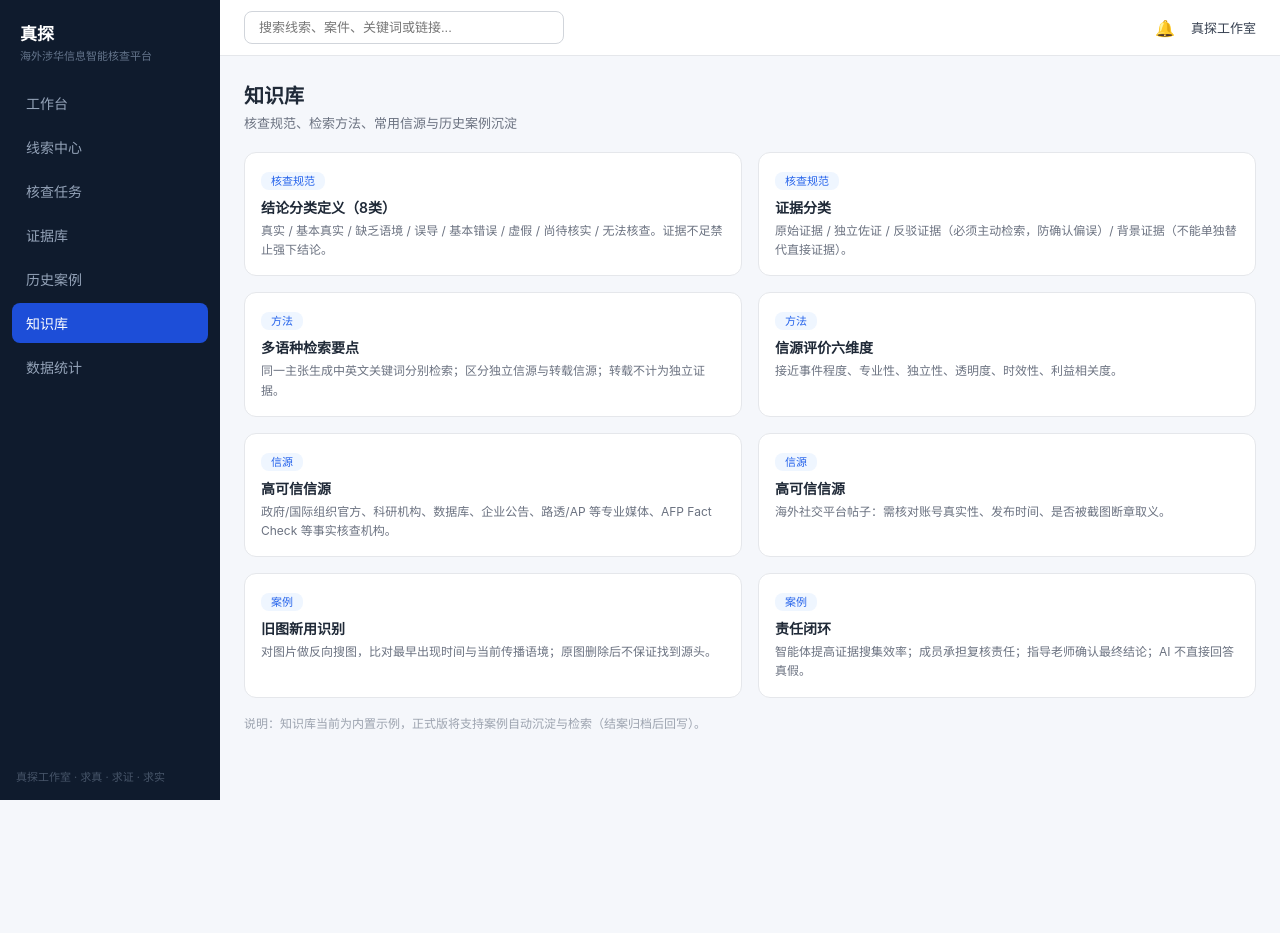
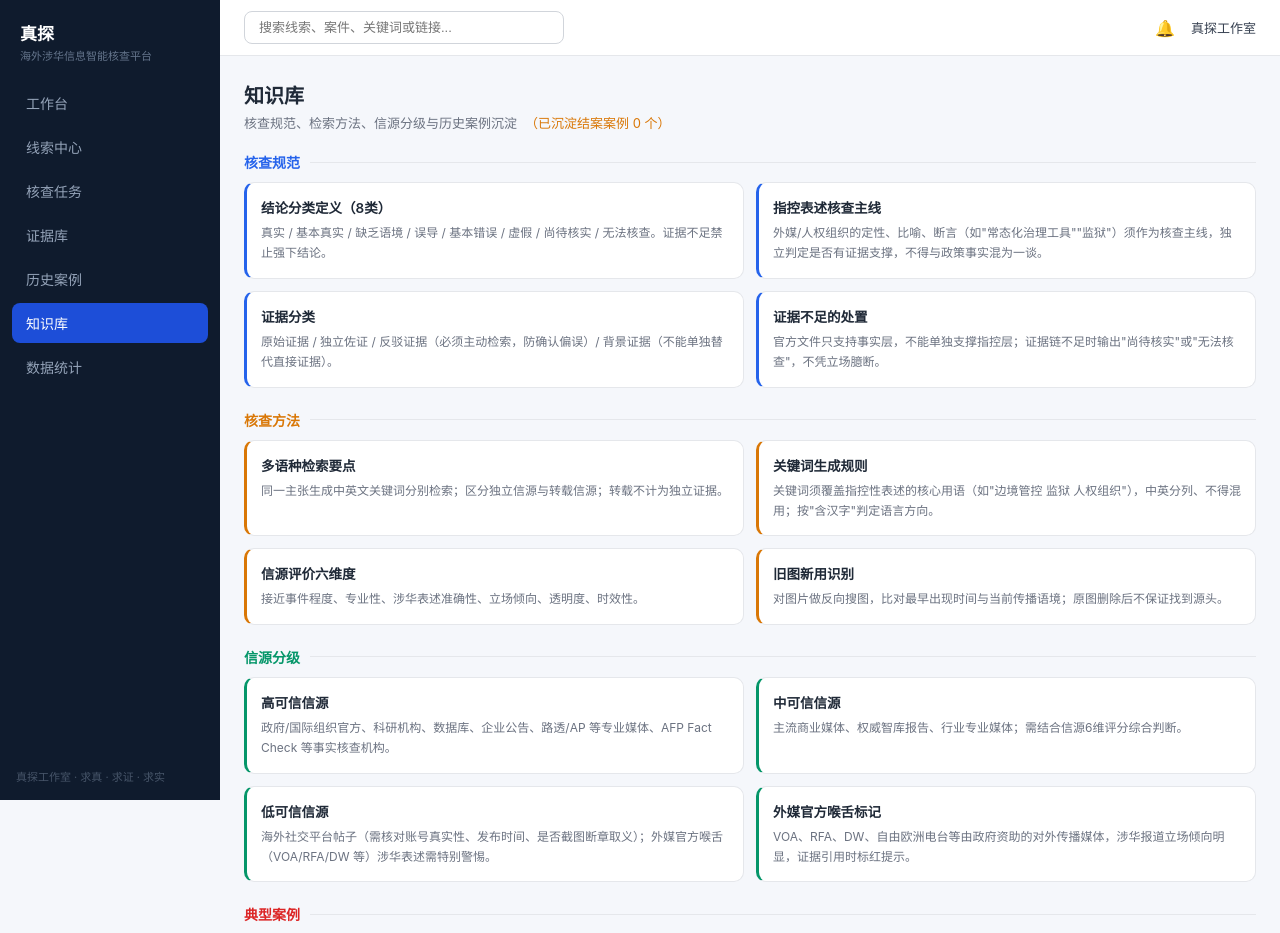
Before and after one commit to vincentpengpeng/demo-gallery, a React (Vite) app in the folder frontend/: page /knowledge in a window 1280 px wide. Shown: the top 933 px of the page. Before the commit the page ends 800 px from the top, so only its background shows below. Built offline with nearby package versions, Linux system fonts and the light colour scheme; no server answers.

Commit message:
证据库/知识库增加演示数据：空数据时展示mock，知识库结构化四类沉淀

```diff
--- a/frontend/src/pages/EvidenceLib.jsx
+++ b/frontend/src/pages/EvidenceLib.jsx
@@ -2,19 +2,90 @@ import React, { useEffect, useState } from 'react'
 import { useNavigate } from 'react-router-dom'
 import { api } from '../api/client.js'
 
+// 演示数据：真实案件为空时展示，便于演示效果
+const DEMO_EVIDENCE = [
+  { case_no: 'ZT-2026-0001', case_id: -1, name: '中国出入境管理法（2024年修订版）全文', source_org: '全国人大常委会', publish_date: '2024-06-28', relation: '支持', source_type: '中方官方', reliability: '高', url: '' },
+  { case_no: 'ZT-2026-0001', case_id: -1, name: '国家移民管理局：出入境新规政策解读', source_org: '国家移民管理局', publish_date: '2026-07-05', relation: '支持', source_type: '中方官方', reliability: '高', url: '' },
+  { case_no: 'ZT-2026-0001', case_id: -1, name: '环球时报社评：规范出入境就是"封闭"？无稽之谈', source_org: '环球时报', publish_date: '2026-08-02', relation: '反驳', source_type: '中方媒体', reliability: '较高', url: '' },
+  { case_no: 'ZT-2026-0001', case_id: -1, name: 'CNN 报道：中国新出入境规定实施细则公布', source_org: 'CNN', publish_date: '2026-08-10', relation: '背景', source_type: '外媒官方喉舌', reliability: '中', url: '' },
+  { case_no: 'ZT-2026-0001', case_id: -1, name: '人权观察（HRW）年度报告：边境管控章节', source_org: 'Human Rights Watch', publish_date: '2026-01-15', relation: '待确认', source_type: '国际组织', reliability: '中', url: '' },
+  { case_no: 'ZT-2026-0002', case_id: -2, name: '外交部例行记者会实录（2026年8月14日）', source_org: '中华人民共和国外交部', publish_date: '2026-08-14', relation: '支持', source_type: '中方官方', reliability: '高', url: '' },
+  { case_no: 'ZT-2026-0002', case_id: -2, name: '国防部新闻发言人回应实录', source_org: '中华人民共和国国防部', publish_date: '2026-08-15', relation: '支持', source_type: '中方官方', reliability: '高', url: '' },
+  { case_no: 'ZT-2026-0002', case_id: -2, name: '路透社：中方就相关事件最新表态', source_org: 'Reuters', publish_date: '2026-08-15', relation: '背景', source_type: '国际媒体', reliability: '较高', url: '' },
+  { case_no: 'ZT-2026-0002', case_id: -2, name: 'VOA 报道：渲染所谓"区域紧张"', source_org: 'VOA 美国之音', publish_date: '2026-08-16', relation: '背景', source_type: '外媒官方喉舌', reliability: '低', url: '' },
+  { case_no: 'ZT-2026-0003', case_id: -3, name: '新华社：涉疆报道事实核查专题', source_org: '新华社', publish_date: '2026-07-20', relation: '支持', source_type: '中方媒体', reliability: '较高', url: '' },
+  { case_no: 'ZT-2026-0003', case_id: -3, name: '新疆维吾尔自治区人民政府新闻发布会', source_org: '新疆自治区政府', publish_date: '2026-07-22', relation: '支持', source_type: '中方官方', reliability: '高', url: '' },
+  { case_no: 'ZT-2026-0003', case_id: -3, name: '外媒转载对比：原始报道与转述偏差分析', source_org: 'FactCheck.org', publish_date: '2026-07-25', relation: '反驳', source_type: '事实核查机构', reliability: '高', url: '' },
+]
+
+const REL_COLORS = {
+  '支持': { bg: '#ecfdf5', color: '#059669' },
+  '反驳': { bg: '#fef2f2', color: '#dc2626' },
+  '背景': { bg: '#eff6ff', color: '#2563eb' },
+  '待确认': { bg: '#f3f4f6', color: '#6b7280' },
+}
+
 export default function EvidenceLib() {
   const [cases, setCases] = useState([])
+  const [keyword, setKeyword] = useState('')
+  const [relFilter, setRelFilter] = useState('all')
+  const [typeFilter, setTypeFilter] = useState('all')
+  const [usingDemo, setUsingDemo] = useState(false)
   const navigate = useNavigate()
-  useEffect(() => { api.listCases().then(setCases).catch(() => {}) }, [])
 
-  const allEvidence = cases.flatMap((c) => (c.evidence || []).map((e) => ({ ...e, case_no: c.case_no, case_id: c.id })))
+  useEffect(() => {
+    api.listCases().then((list) => {
+      setCases(list || [])
+      const real = (list || []).flatMap((c) => (c.evidence || []).map((e) => ({ ...e, case_no: c.case_no, case_id: c.id })))
+      setUsingDemo(real.length === 0)
+    }).catch(() => {
+      setUsingDemo(true)
+    })
+  }, [])
+
+  const realEvidence = cases.flatMap((c) => (c.evidence || []).map((e) => ({ ...e, case_no: c.case_no, case_id: c.id })))
+  const all = usingDemo ? DEMO_EVIDENCE : realEvidence
+
+  let list = all
+  if (keyword) {
+    const k = keyword.toLowerCase()
+    list = list.filter((e) => (e.name + (e.source_org || '') + (e.case_no || '')).toLowerCase().includes(k))
+  }
+  if (relFilter !== 'all') list = list.filter((e) => e.relation === relFilter)
+  if (typeFilter !== 'all') list = list.filter((e) => (e.source_type || '').includes(typeFilter))
+
+  const rels = ['all', '支持', '反驳', '背景', '待确认']
+  const types = ['all', '中方官方', '中方媒体', '国际媒体', '外媒官方喉舌', '事实核查机构', '国际组织']
 
   return (
     <div>
       <h2 style={{ fontSize: 20, marginBottom: 4 }}>证据库</h2>
-      <p style={{ color: '#6b7280', fontSize: 13, marginBottom: 20 }}>
-        全部核查案件的证据条目，共 {allEvidence.length} 条
+      <p style={{ color: '#6b7280', fontSize: 13, marginBottom: 16 }}>
+        全部核查案件的证据条目，共 {list.length} 条
+        {usingDemo && <span style={{ color: '#d97706', marginLeft: 8 }}>（当前展示演示数据）</span>}
       </p>
+
+      {/* 筛选栏 */}
+      <div style={{ display: 'flex', gap: 10, marginBottom: 16, flexWrap: 'wrap', alignItems: 'center' }}>
+        <input
+          value={keyword}
+          onChange={(e) => setKeyword(e.target.value)}
+          placeholder="搜索证据名称 / 来源机构 / 案件编号…"
+          style={{ padding: '8px 14px', borderRadius: 8, border: '1px solid #d1d5db', fontSize: 13, width: 280 }}
+        />
+        <select value={relFilter} onChange={(e) => setRelFilter(e.target.value)}
+          style={{ padding: '8px 10px', borderRadius: 8, border: '1px solid #d1d5db', fontSize: 13 }}>
+          {rels.map((r) => <option key={r} value={r}>{r === 'all' ? '全部关系' : `关系：${r}`}</option>)}
+        </select>
+        <select value={typeFilter} onChange={(e) => setTypeFilter(e.target.value)}
+          style={{ padding: '8px 10px', borderRadius: 8, border: '1px solid #d1d5db', fontSize: 13 }}>
+          {types.map((t) => <option key={t} value={t}>{t === 'all' ? '全部信源' : `信源：${t}`}</option>)}
+        </select>
+        {usingDemo && (
+          <span style={{ fontSize: 12, color: '#9ca3af' }}>（演示数据：提交真实线索后自动切换为真实证据）</span>
+        )}
+      </div>
+
       <div style={{ background: '#fff', borderRadius: 12, border: '1px solid #e5e7eb', overflow: 'hidden' }}>
         <table style={{ width: '100%', borderCollapse: 'collapse', fontSize: 13 }}>
           <thead>
@@ -25,21 +96,37 @@ export default function EvidenceLib() {
               <th style={{ padding: '12px 16px' }}>日期</th>
               <th style={{ padding: '12px 16px' }}>关系</th>
               <th style={{ padding: '12px 16px' }}>类型</th>
+              <th style={{ padding: '12px 16px' }}>可信度</th>
             </tr>
           </thead>
           <tbody>
-            {allEvidence.map((e, i) => (
-              <tr key={i} style={{ borderTop: '1px solid #f3f4f6', cursor: 'pointer' }}
-                onClick={() => navigate(`/cases/${e.case_id}`)}>
-                <td style={{ padding: '10px 16px', color: '#2563eb' }}>{e.case_no}</td>
-                <td style={{ padding: '10px 16px', maxWidth: 240, overflow: 'hidden', textOverflow: 'ellipsis', whiteSpace: 'nowrap' }}>{e.name}</td>
-                <td style={{ padding: '10px 16px' }}>{e.source_org}</td>
-                <td style={{ padding: '10px 16px' }}>{e.publish_date}</td>
-                <td style={{ padding: '10px 16px' }}>{e.relation}</td>
-                <td style={{ padding: '10px 16px' }}>{e.source_type}</td>
-              </tr>
-            ))}
-            {allEvidence.length === 0 && <tr><td colSpan={6} style={{ padding: 24, textAlign: 'center', color: '#9ca3af' }}>暂无证据</td></tr>}
+            {list.map((e, i) => {
+              const rc = REL_COLORS[e.relation] || REL_COLORS['待确认']
+              const isType = e.source_type || ''
+              return (
+                <tr key={i} style={{ borderTop: '1px solid #f3f4f6', cursor: e.case_id > 0 ? 'pointer' : 'default' }}
+                  onClick={() => e.case_id > 0 && navigate(`/cases/${e.case_id}`)}>
+                  <td style={{ padding: '10px 16px', color: e.case_id > 0 ? '#2563eb' : '#6b7280' }}>{e.case_no}</td>
+                  <td style={{ padding: '10px 16px', maxWidth: 260, overflow: 'hidden', textOverflow: 'ellipsis', whiteSpace: 'nowrap' }}>{e.name}</td>
+                  <td style={{ padding: '10px 16px', maxWidth: 150, overflow: 'hidden', textOverflow: 'ellipsis', whiteSpace: 'nowrap' }}>{e.source_org}</td>
+                  <td style={{ padding: '10px 16px' }}>{e.publish_date}</td>
+                  <td style={{ padding: '10px 16px' }}>
+                    <span style={{ padding: '2px 10px', borderRadius: 10, fontSize: 12, background: rc.bg, color: rc.color }}>{e.relation}</span>
+                  </td>
+                  <td style={{ padding: '10px 16px' }}>
+                    {isType.includes('中方官方') ? (
+                      <span style={{ fontSize: 11, padding: '2px 8px', borderRadius: 8, background: '#ecfdf5', color: '#059669' }}>{isType}</span>
+                    ) : isType.includes('外媒官方喉舌') ? (
+                      <span style={{ fontSize: 11, padding: '2px 8px', borderRadius: 8, background: '#fef2f2', color: '#dc2626' }}>{isType}</span>
+                    ) : (
+                      <span style={{ fontSize: 11, padding: '2px 8px', borderRadius: 8, background: '#f3f4f6', color: '#6b7280' }}>{isType}</span>
+                    )}
+                  </td>
+                  <td style={{ padding: '10px 16px' }}>{e.reliability}</td>
+                </tr>
+              )
+            })}
+            {list.length === 0 && <tr><td colSpan={7} style={{ padding: 24, textAlign: 'center', color: '#9ca3af' }}>暂无匹配证据</td></tr>}
           </tbody>
         </table>
       </div>
--- a/frontend/src/pages/KnowledgeBase.jsx
+++ b/frontend/src/pages/KnowledgeBase.jsx
@@ -1,34 +1,83 @@
-import React from 'react'
+import React, { useEffect, useState } from 'react'
+import { api } from '../api/client.js'
 
-const KB_ITEMS = [
-  { type: '核查规范', title: '结论分类定义（8类）', desc: '真实 / 基本真实 / 缺乏语境 / 误导 / 基本错误 / 虚假 / 尚待核实 / 无法核查。证据不足禁止强下结论。' },
-  { type: '核查规范', title: '证据分类', desc: '原始证据 / 独立佐证 / 反驳证据（必须主动检索，防确认偏误）/ 背景证据（不能单独替代直接证据）。' },
-  { type: '方法', title: '多语种检索要点', desc: '同一主张生成中英文关键词分别检索；区分独立信源与转载信源；转载不计为独立证据。' },
-  { type: '方法', title: '信源评价六维度', desc: '接近事件程度、专业性、独立性、透明度、时效性、利益相关度。' },
-  { type: '信源', title: '高可信信源', desc: '政府/国际组织官方、科研机构、数据库、企业公告、路透/AP 等专业媒体、AFP Fact Check 等事实核查机构。' },
-  { type: '信源', title: '高可信信源', desc: '海外社交平台帖子：需核对账号真实性、发布时间、是否被截图断章取义。' },
-  { type: '案例', title: '旧图新用识别', desc: '对图片做反向搜图，比对最早出现时间与当前传播语境；原图删除后不保证找到源头。' },
-  { type: '案例', title: '责任闭环', desc: '智能体提高证据搜集效率；成员承担复核责任；指导老师确认最终结论；AI 不直接回答真假。' },
+// 演示知识库：内置核查规范、方法与示例案例，便于演示效果
+const KB_SECTIONS = [
+  {
+    type: '核查规范',
+    color: '#2563eb', bg: '#eff6ff',
+    items: [
+      { title: '结论分类定义（8类）', desc: '真实 / 基本真实 / 缺乏语境 / 误导 / 基本错误 / 虚假 / 尚待核实 / 无法核查。证据不足禁止强下结论。' },
+      { title: '指控表述核查主线', desc: '外媒/人权组织的定性、比喻、断言（如"常态化治理工具""监狱"）须作为核查主线，独立判定是否有证据支撑，不得与政策事实混为一谈。' },
+      { title: '证据分类', desc: '原始证据 / 独立佐证 / 反驳证据（必须主动检索，防确认偏误）/ 背景证据（不能单独替代直接证据）。' },
+      { title: '证据不足的处置', desc: '官方文件只支持事实层，不能单独支撑指控层；证据链不足时输出"尚待核实"或"无法核查"，不凭立场臆断。' },
+    ],
+  },
+  {
+    type: '核查方法',
+    color: '#d97706', bg: '#fef3c7',
+    items: [
+      { title: '多语种检索要点', desc: '同一主张生成中英文关键词分别检索；区分独立信源与转载信源；转载不计为独立证据。' },
+      { title: '关键词生成规则', desc: '关键词须覆盖指控性表述的核心用语（如"边境管控 监狱 人权组织"），中英分列、不得混用；按"含汉字"判定语言方向。' },
+      { title: '信源评价六维度', desc: '接近事件程度、专业性、涉华表述准确性、立场倾向、透明度、时效性。' },
+      { title: '旧图新用识别', desc: '对图片做反向搜图，比对最早出现时间与当前传播语境；原图删除后不保证找到源头。' },
+    ],
+  },
+  {
+    type: '信源分级',
+    color: '#059669', bg: '#ecfdf5',
+    items: [
+      { title: '高可信信源', desc: '政府/国际组织官方、科研机构、数据库、企业公告、路透/AP 等专业媒体、AFP Fact Check 等事实核查机构。' },
+      { title: '中可信信源', desc: '主流商业媒体、权威智库报告、行业专业媒体；需结合信源6维评分综合判断。' },
+      { title: '低可信信源', desc: '海外社交平台帖子（需核对账号真实性、发布时间、是否截图断章取义）；外媒官方喉舌（VOA/RFA/DW 等）涉华表述需特别警惕。' },
+      { title: '外媒官方喉舌标记', desc: 'VOA、RFA、DW、自由欧洲电台等由政府资助的对外传播媒体，涉华报道立场倾向明显，证据引用时标红提示。' },
+    ],
+  },
+  {
+    type: '典型案例',
+    color: '#dc2626', bg: '#fef2f2',
+    items: [
+      { title: '案例：出入境新规与人权组织指控', desc: '人权组织称中国将边控变成"常态化治理工具"、边境成为"数百万人的监狱"。核查结论：事实层（新规发布）属实，指控层缺乏证据支撑，结论"误导/高置信度"。' },
+      { title: '案例：旧图新用类谣言', desc: '某外媒将数年前旧照片配文为近期事件。反向识图比对最早发布时间后判定"虚假"，附原始出处时间线。' },
+      { title: '案例：数据断章取义', desc: '外媒引用统计数据时省略年份与口径。核查发现其引用对象为历史峰值，与现行情况不符，结论"缺乏语境"。' },
+      { title: '责任闭环', desc: '智能体提高证据搜集效率；成员承担复核责任；指导老师确认最终结论；AI 不直接回答真假。' },
+    ],
+  },
 ]
 
 export default function KnowledgeBase() {
+  const [doneCount, setDoneCount] = useState(0)
+  useEffect(() => {
+    api.listCases().then((list) => setDoneCount((list || []).filter((c) => c.status === 'done').length)).catch(() => {})
+  }, [])
+
   return (
     <div>
       <h2 style={{ fontSize: 20, marginBottom: 4 }}>知识库</h2>
       <p style={{ color: '#6b7280', fontSize: 13, marginBottom: 20 }}>
-        核查规范、检索方法、常用信源与历史案例沉淀
+        核查规范、检索方法、信源分级与历史案例沉淀
+        <span style={{ color: '#d97706', marginLeft: 8 }}>（已沉淀结案案例 {doneCount} 个）</span>
       </p>
-      <div style={{ display: 'grid', gridTemplateColumns: '1fr 1fr', gap: 16 }}>
-        {KB_ITEMS.map((k, i) => (
-          <div key={i} style={{ background: '#fff', border: '1px solid #e5e7eb', borderRadius: 12, padding: 16 }}>
-            <span style={{ fontSize: 11, color: '#2563eb', background: '#eff6ff', padding: '2px 10px', borderRadius: 8 }}>{k.type}</span>
-            <div style={{ fontSize: 14, fontWeight: 600, margin: '8px 0 4px' }}>{k.title}</div>
-            <div style={{ fontSize: 12, color: '#6b7280', lineHeight: 1.6 }}>{k.desc}</div>
+
+      {KB_SECTIONS.map((sec) => (
+        <div key={sec.type} style={{ marginBottom: 22 }}>
+          <div style={{ display: 'flex', alignItems: 'center', gap: 10, marginBottom: 10 }}>
+            <span style={{ fontSize: 14, fontWeight: 700, color: sec.color }}>{sec.type}</span>
+            <div style={{ flex: 1, height: 1, background: '#e5e7eb' }} />
           </div>
-        ))}
-      </div>
+          <div style={{ display: 'grid', gridTemplateColumns: '1fr 1fr', gap: 12 }}>
+            {sec.items.map((k, i) => (
+              <div key={i} style={{ background: '#fff', border: '1px solid #e5e7eb', borderLeft: `3px solid ${sec.color}`, borderRadius: 10, padding: 14 }}>
+                <div style={{ fontSize: 13.5, fontWeight: 600, marginBottom: 6 }}>{k.title}</div>
+                <div style={{ fontSize: 12, color: '#6b7280', lineHeight: 1.7 }}>{k.desc}</div>
+              </div>
+            ))}
+          </div>
+        </div>
+      ))}
+
       <div style={{ marginTop: 16, fontSize: 12, color: '#9ca3af' }}>
-        说明：知识库当前为内置示例，正式版将支持案例自动沉淀与检索（结案归档后回写）。
+        说明：当前展示演示知识库内容。正式版将支持结案案例自动沉淀入库与语义检索（结案归档后回写）。
       </div>
     </div>
   )
```
